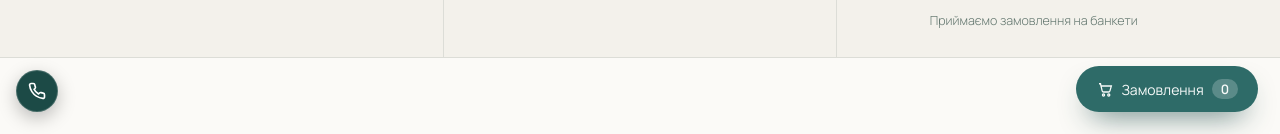
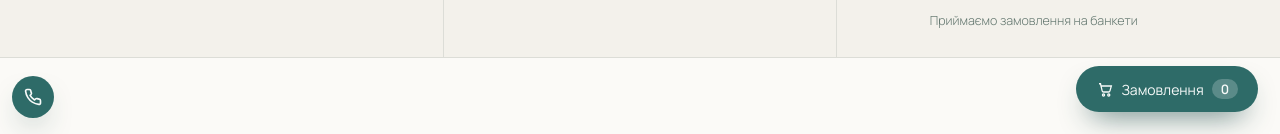
Before and after one commit to gumilind-create/kutochokappp, a website: page app/index.html in a window 1280 px wide. Shown: the part 666-800 px from the top of the page. Drawn offline with Linux system fonts and the light colour scheme; no server answers; a web font is replaced by a local one.

Commit message:
Update index.html

```diff
--- a/app/index.html
+++ b/app/index.html
@@ -330,12 +330,11 @@
 <div class="sheet" id="dishSheet" role="dialog" aria-modal="true" aria-hidden="true"></div>
 <div class="sheet" id="cartSheet" role="dialog" aria-modal="true" aria-hidden="true"></div>
 
-<div style="position: fixed !important; bottom: calc(22px + env(safe-area-inset-bottom, 0px)) !important; left: 16px !important; z-index: 999999 !important;">
- <a href="tel:+380950258778" data-tel="1" aria-label="Подзвонити" style="display: flex !important; align-items: center !important; justify-content: center !important; width: 42px !important; height: 42px !important; border-radius: 50% !important; background: #1c4a46 !important; border: 1px solid rgba(255, 255, 255, 0.18) !important; box-shadow: 0 6px 18px rgba(0, 0, 0, 0.25) !important; text-decoration: none !important; box-sizing: border-box !important;">
-  <svg width="18" height="18" viewBox="0 0 24 24" fill="none" stroke="#ffffff" stroke-width="2.2" stroke-linecap="round" stroke-linejoin="round"><path d="M22 16.92v3a2 2 0 0 1-2.18 2 19.79 19.79 0 0 1-8.63-3.07 19.5 19.5 0 0 1-6-6 19.79 19.79 0 0 1-3.07-8.67A2 2 0 0 1 4.11 2h3a2 2 0 0 1 2 1.72 12.84 12.84 0 0 0 .7 2.81 2 2 0 0 1-.45 2.11L8.09 9.91a16 16 0 0 0 6 6l1.27-1.27a2 2 0 0 1 2.11-.45 12.84 12.84 0 0 0 2.81.7A2 2 0 0 1 22 16.92z"></path></svg>
+<div style="position: fixed !important; bottom: calc(16px + env(safe-area-inset-bottom, 0px)) !important; left: 12px !important; z-index: 999999 !important;">
+ <a href="tel:+380950258778" data-tel="1" aria-label="Подзвонити" style="display: flex !important; align-items: center !important; justify-content: center !important; width: 42px !important; height: 42px !important; border-radius: 50% !important; background: var(--teal) !important; border: 0 !important; box-shadow: 0 14px 30px -14px rgba(25, 71, 70, 0.9) !important; text-decoration: none !important; box-sizing: border-box !important;">
+  <svg width="18" height="18" viewBox="0 0 24 24" fill="none" stroke="#F7FAF9" stroke-width="2.2" stroke-linecap="round" stroke-linejoin="round"><path d="M22 16.92v3a2 2 0 0 1-2.18 2 19.79 19.79 0 0 1-8.63-3.07 19.5 19.5 0 0 1-6-6 19.79 19.79 0 0 1-3.07-8.67A2 2 0 0 1 4.11 2h3a2 2 0 0 1 2 1.72 12.84 12.84 0 0 0 .7 2.81 2 2 0 0 1-.45 2.11L8.09 9.91a16 16 0 0 0 6 6l1.27-1.27a2 2 0 0 1 2.11-.45 12.84 12.84 0 0 0 2.81.7A2 2 0 0 1 22 16.92z"></path></svg>
  </a>
 </div>
-
 <script src="/app.js" defer></script>
 </body>
 </html>
```
